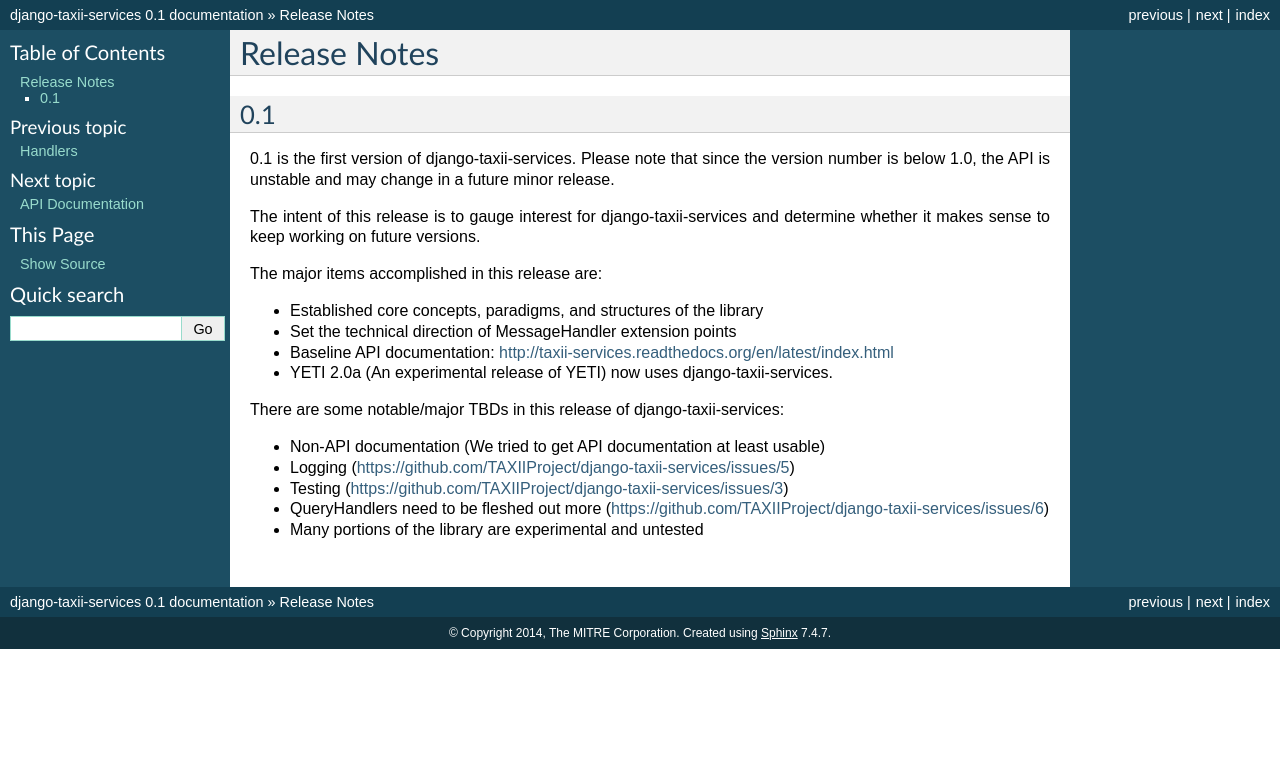
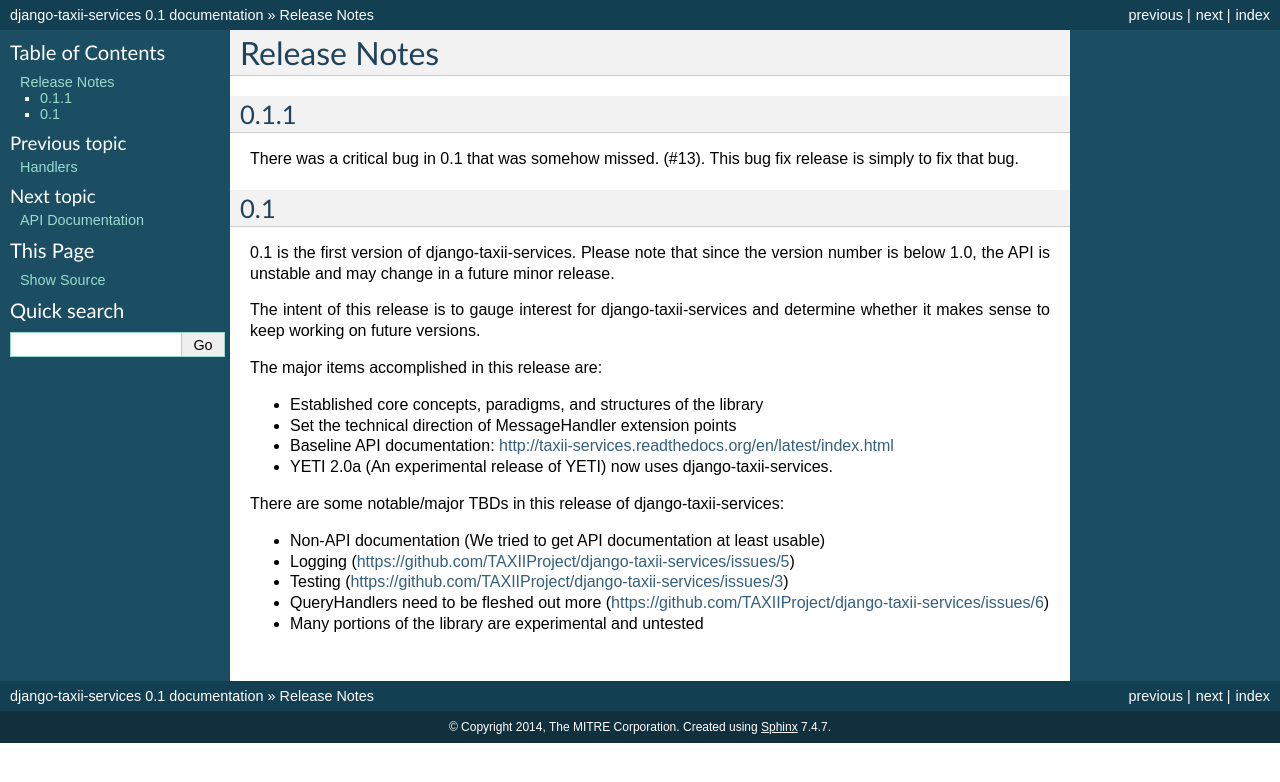
Before and after one commit to TAXIIProject/django-taxii-services, a Sphinx documentation site: the page built from docs/changes.rst, in a window 1280 px wide. Shown: the top 782 px of the page. Built offline with Sphinx 7.4.7, drawn with Linux system fonts in a browser that asks for light colours.

Commit message:
Updated release notes for 0.1.1

```diff
--- a/docs/changes.rst
+++ b/docs/changes.rst
@@ -1,5 +1,11 @@
 Release Notes
 =============
+
+0.1.1
+-----
+
+There was a critical bug in 0.1 that was somehow missed. (#13).
+This bug fix release is simply to fix that bug.
 
 0.1
 ---
```
